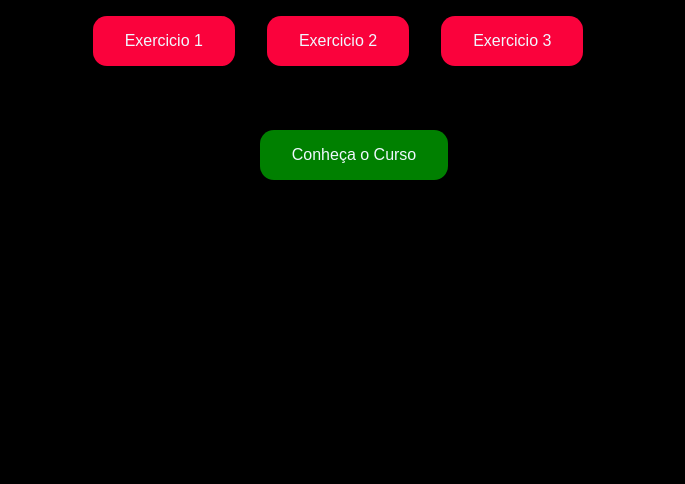
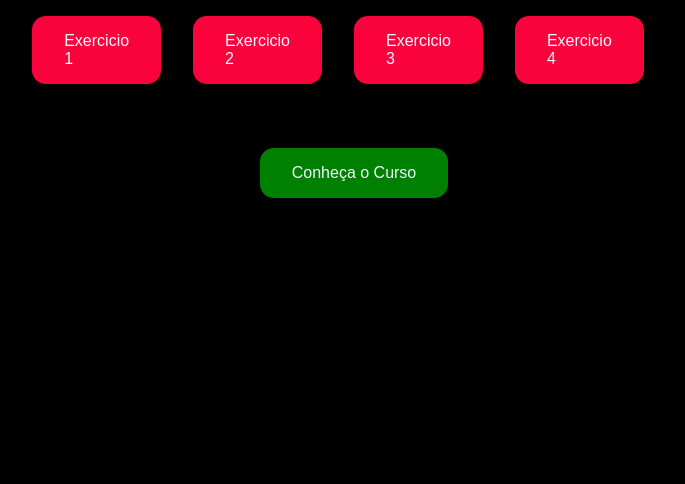
Before and after one commit to andreluizcnunes/onebitcode, a plain HTML site: page index.html in a window 1280 px wide. Shown: the part 316-800 px from the top of the page, without its empty margins (286-971 px from the left). Drawn offline with Linux system fonts and the light colour scheme.

Commit message:
adicionei o botao do exercicio 4 na page principal

```diff
--- a/index.html
+++ b/index.html
@@ -17,6 +17,8 @@
      <a class="link-exercicio" href="js/exercicio_2_js_externo_coletandados/index.html">Exercicio 2</a>
 
      <a class="link-exercicio" href="js/exercicio_3_utilizando-condicionais/index.html">Exercicio 3</a>
+
+     <a class="link-exercicio" href="js/exercicio_4_tempoDeVoo/index.html">Exercicio 4</a>
    </section>
 
    <a href="https://go.hotmart.com/R69427873F">Conheça o Curso</a>
```
